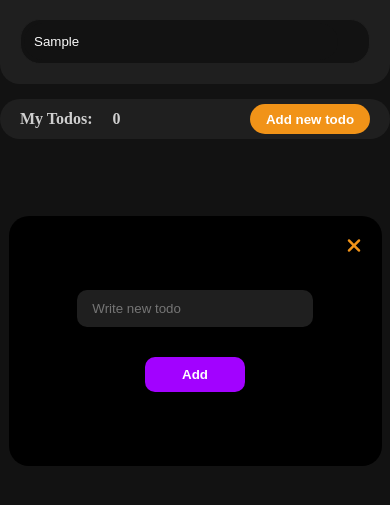
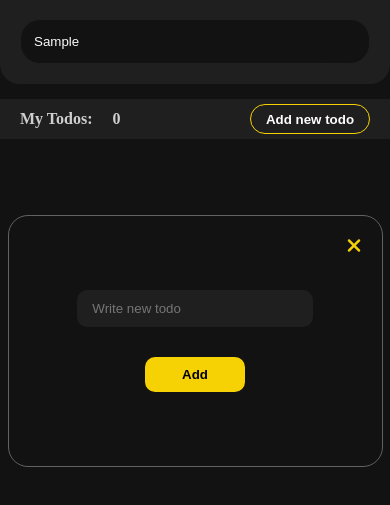
Before and after one commit to ismayil0999/Todo-list-with-html-and-javascript.-DOM-exercise, a plain HTML site: page index.html in a window 390 px wide. Both pictures are taken after typing "Sample" into the empty fields and a click on the button "Add new todo". Shown: the part 81-586 px from the top of the page. Drawn offline with nearby package versions, Linux system fonts and the light colour scheme.

Commit message:
Added search todo function,changed color of icons and buttons

```diff
--- a/script.js
+++ b/script.js
@@ -91,7 +91,8 @@ function deleteTodo(e){
 
 //X ikonu klik olanda modalın bağlanması üçün
 function closeModal(){
-    modal.style.display="none"
+    modal.style.display="none";
+    input.value=""
 }
 
 
--- a/style.css
+++ b/style.css
@@ -57,7 +57,7 @@ h1,h3{
     width: 90%;
     background: #121212;
     border-radius: 20px;
-    caret-color: rgb(255, 1, 43);
+    caret-color: rgb(255, 255, 255);
     color: #FAFAFA;
     padding-left: 10px;
 }
@@ -92,7 +92,7 @@ flex-shrink: 0;
     background: transparent !important;
 }
 .todo-content-box>input:focus:not(:read-only){
-    color: red !important;
+    color: rgb(107, 107, 107) !important;
 }
 span{
     display: flex;
@@ -100,7 +100,7 @@ span{
     gap: 15px;
 }
 i{
-    color: #f19318;
+    color: #ffd904f5;
 }
 #todos-info{
     margin: 180px 0px 0px 0px;
@@ -126,7 +126,7 @@ i{
     border: 0;
     height: 30px;
 color: white;
-    background: #f19318;
+background: transparent;
     border-radius: 20px;
     font-weight: bold;
     padding: 5px;
@@ -134,6 +134,7 @@ color: white;
     justify-content: center;
     align-items: center;
     width: 120px;
+    border: 1px solid #ffd904f5;
 }
 #todos-info p{
     font-weight: bold;
@@ -159,8 +160,9 @@ color: white;
     justify-content: center;
     gap: 30px;
     padding:50px;
-    background: black;
+    background: #121212;
     border-radius: 20px;
+    border: 1px solid rgb(99, 98, 98);
 }
 #modal input{
     outline: none;
@@ -178,8 +180,8 @@ color: white;
     border: 0;
     width: 100px;
     height: 35px;
-    background: #a202ff;
-    color: white;
+    background: #ffd904f5;
+    color: rgb(0, 0, 0);
     font-weight: bolder;
     border-radius: 10px;
 }
@@ -202,6 +204,9 @@ body{
         border-bottom-left-radius: 20px;
         border-bottom-right-radius: 20px;
     }
+    #todos-info{
+        border-radius: 0px;
+    }
     #modal{
         width: 70%;
     }
```
